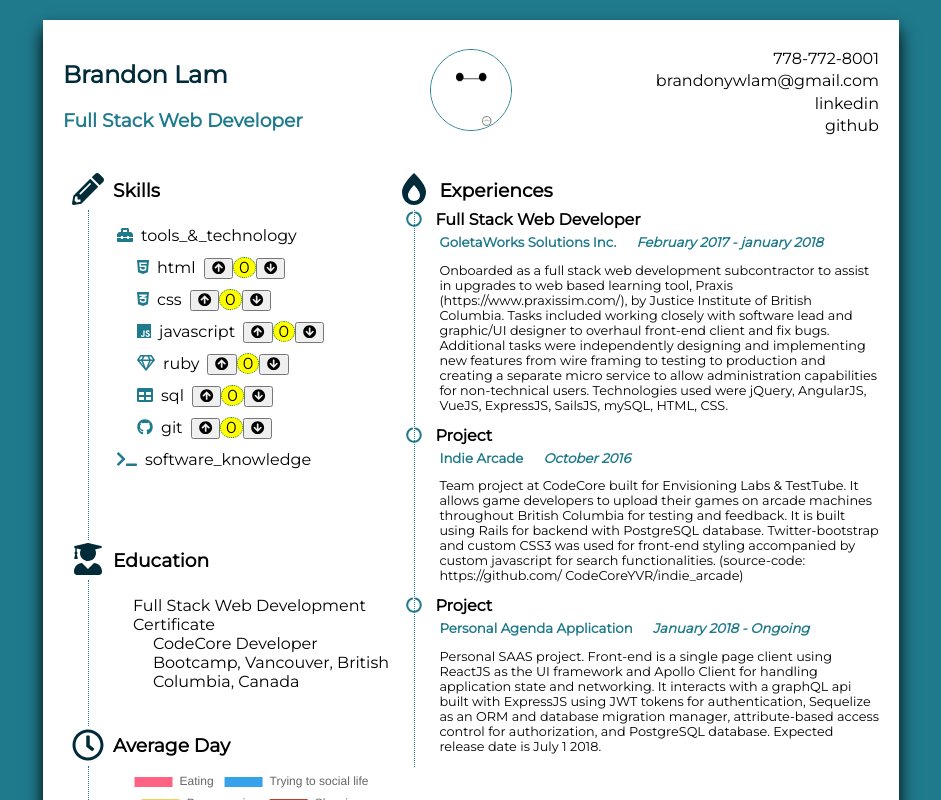
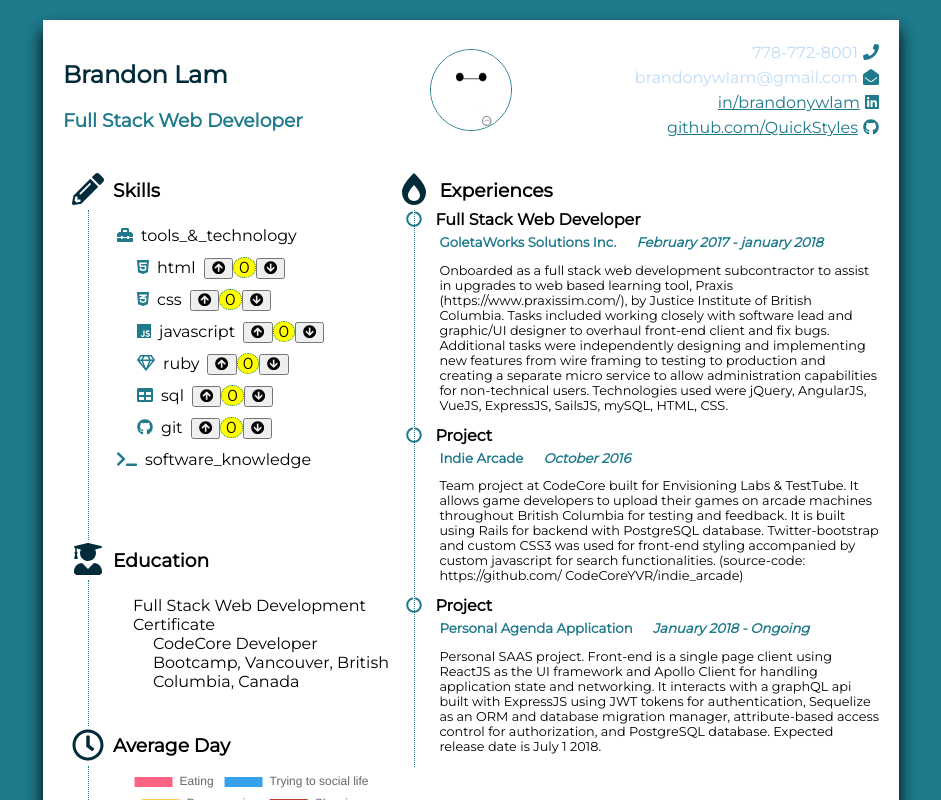
Before and after one commit to QuickStyles/react_resume, a React (Create React App) app: page / in a window 1280 px wide. Shown: the top 800 px of the page, without its empty margins (169-1110 px from the left). Built offline with nearby package versions, Linux system fonts and the light colour scheme.

Commit message:
update info component

```diff
--- a/src/components/ContactInfo/contact-info.css
+++ b/src/components/ContactInfo/contact-info.css
@@ -1,6 +1,29 @@
 #contact-info {
-	text-align: right;
+	height: 100%;
+	width: 100%;
+	display: flex;
+	flex-direction: column;
+	justify-content: space-around;
 }
-#contact-info .info {
-	line-height: 0.4em;
+
+#contact-info .info .content {
+	float: right;
+	color: var(--neutral-color);
 }
+
+#contact-info .info .content a {
+	color: var(--secondary-color);
+}
+
+#contact-info .info .content a:visited {
+	color: var(--neutral-color);
+}
+#contact-info .info .content a:hover {
+	color: var(--primary-color);
+}
+
+#contact-info .info .icon {
+	float: right;
+	margin-left: 5px;
+	color: var(--secondary-color);
+}
--- a/src/components/ContactInfo/index.js
+++ b/src/components/ContactInfo/index.js
@@ -5,10 +5,22 @@ import './contact-info.css';
 function ContactInfo() {
 	return(
 		<div id='contact-info'>
-			<p className='info'>778-772-8001</p>
-			<p className='info'>brandonywlam@gmail.com</p>
-			<p className='info'>linkedin</p>
-			<p className='info'>github</p>
+			<div className='info'>
+				<span className='content icon'><i className='fas fa-phone'/></span>
+				<span className='content'>778-772-8001</span>
+			</div>
+			<div className='info'>
+				<span className='content icon'><i className='fas fa-envelope-open'/></span>
+				<span className='content'>brandonywlam@gmail.com</span>
+			</div>
+			<div className='info'>
+				<span className='content icon'><i className='fab fa-linkedin'/></span>
+				<span className='content'><a href='https://www.linkedin.com/in/brandonywlam'>in/brandonywlam</a></span>
+			</div>
+			<div className='info'>
+				<span className='content icon'><i className='fab fa-github'/></span>
+				<span className='content'><a href='https://github.com/QuickStyles'>github.com/QuickStyles</a></span>
+			</div>
 		</div>
 	)
 }
```
